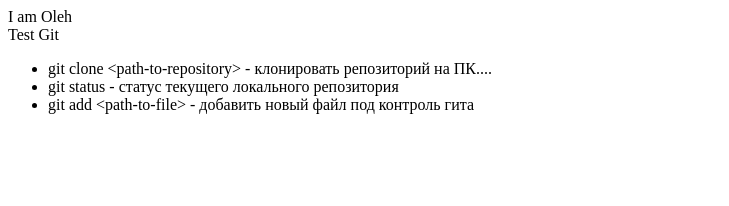
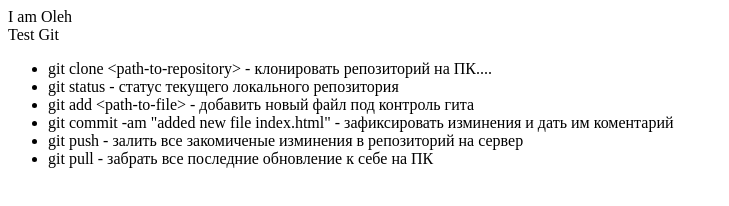
Before and after one commit to olehsavchyn/git-test, a plain HTML site: page index.html in a window 1280 px wide. Shown: the whole page, without its empty margins (0-729 px from the left). Drawn offline with Linux system fonts and the light colour scheme.

Commit message:
added push pull instractions to html

```diff
--- a/index.html
+++ b/index.html
@@ -5,5 +5,8 @@
 		<li>git clone &lt;path-to-repository&gt; - клонировать репозиторий на ПК....</li>
 		<li>git status - статус текущего локального репозитория</li>
 		<li>git add &lt;path-to-file&gt; - добавить новый файл под контроль гита</li>
+		<li>git commit -am "added new file index.html" - зафиксировать изминения и дать им коментарий</li>
+		<li>git push - залить все закомиченые изминения в репозиторий на сервер</li>
+		<li>git pull - забрать все последние обновление к себе на ПК</li>
 	</ul>
 </div>
```
